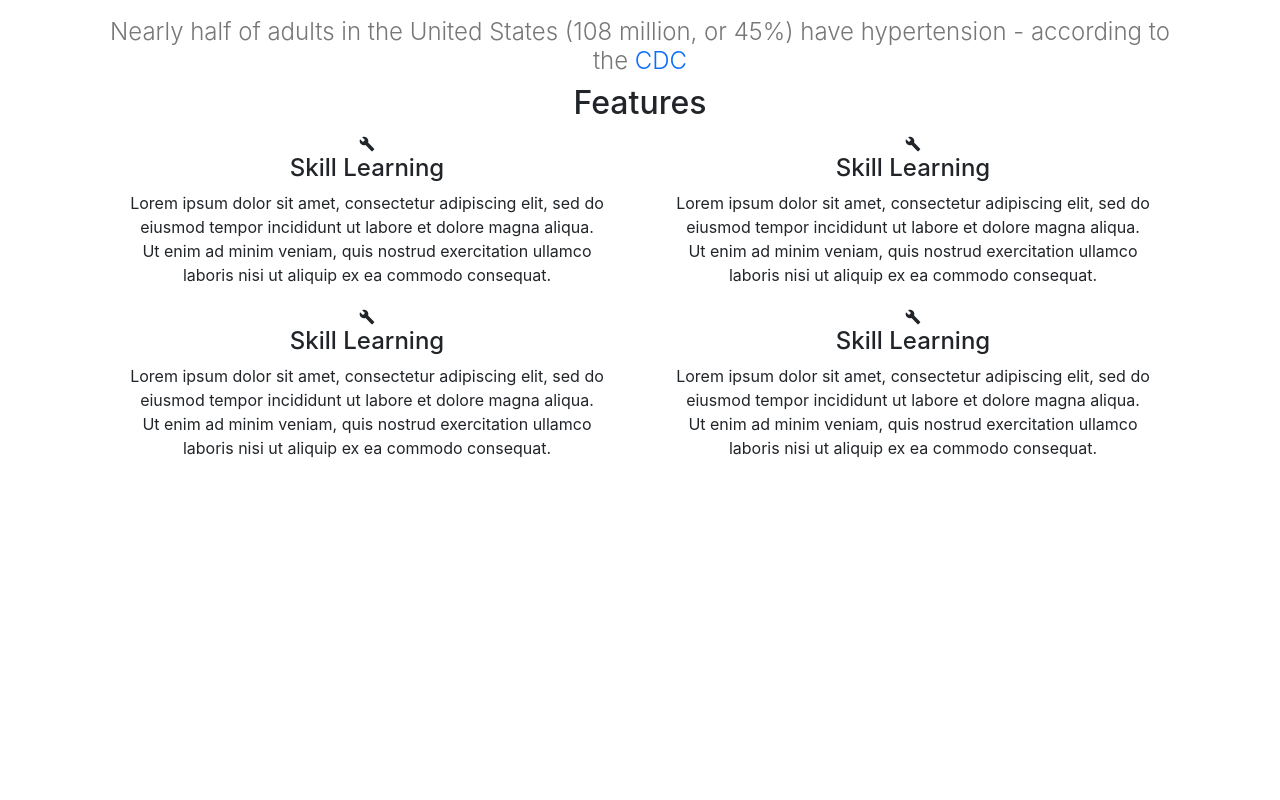
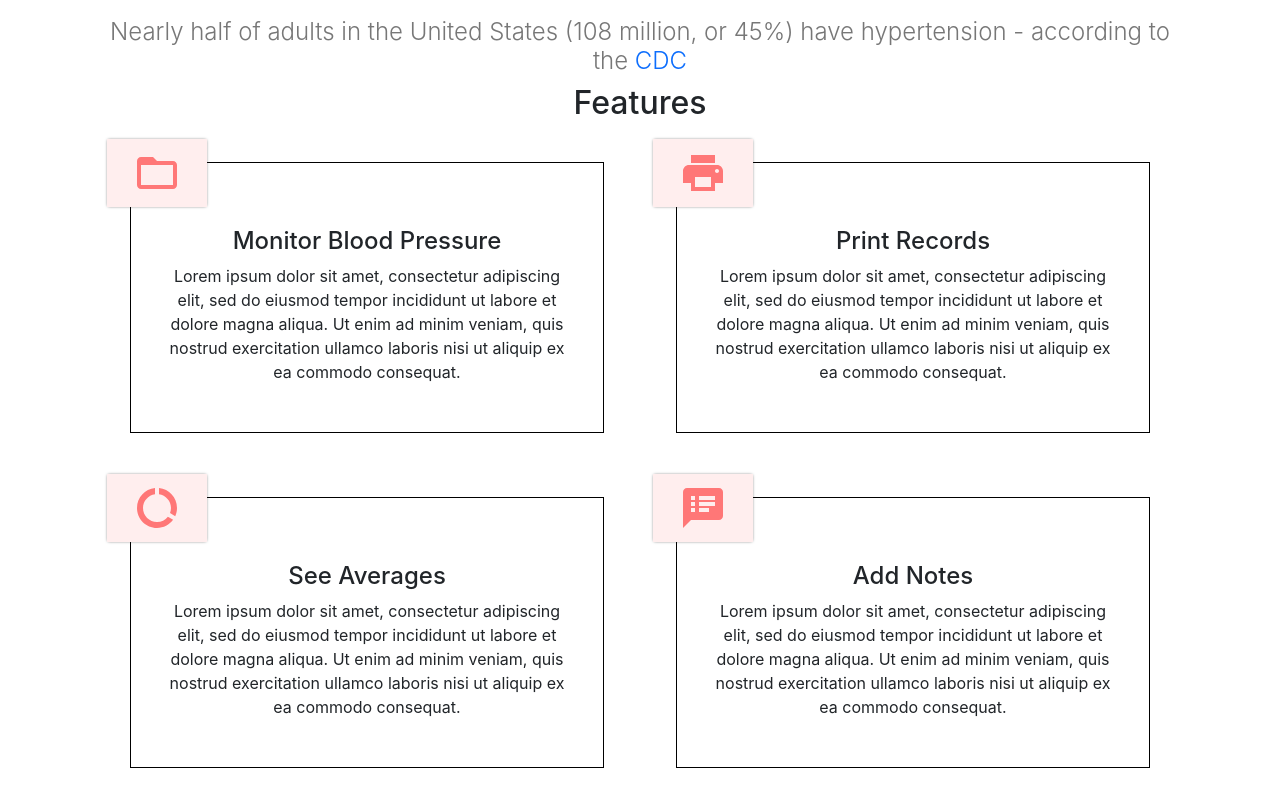
Before and after one commit to jgarcia4444/bpn-web-client, a React (Create React App) app: page / in a window 1280 px wide. Shown: the part 616-1416 px from the top of the page. Before the commit the page ends 1092 px from the top, so only its background shows below. Built offline with nearby package versions, Linux system fonts and the light colour scheme.

Commit message:
The icons for the feature components is now sized, positioned and styled to be in the top left corner of the feature container.

```diff
--- a/src/components/Home/Features/Feature/index.css
+++ b/src/components/Home/Features/Feature/index.css
@@ -0,0 +1,21 @@
+.icon-container {
+    width: 100px;
+    padding: 10px 0px;
+    /* border-radius: 10px; */
+    box-shadow: 0 0 3px -1px #333;
+    position: absolute;
+    top: 0;
+    left: 0;
+    margin-top: -24px;
+    margin-left: -24px;
+    background-color: #ffeeee;
+    color: #ff7777;
+}
+
+.feature-container {
+    border: 1px solid #000;
+    /* border-radius: 20px; */
+    margin: 2em 0;
+    padding: 4em 2em 2em 2em;
+    position: relative;
+}
--- a/src/components/Home/Features/Feature/index.js
+++ b/src/components/Home/Features/Feature/index.js
@@ -8,10 +8,14 @@ const Feature = ({featureDetails}) => {
     const {title, shortIntro, icon} = featureDetails
 
     return (
-        <Container className="feature-container">
-            {icon}
-            <Row><h4>{title}</h4></Row>
-            <Row><p>{shortIntro}</p></Row>
+        <Container>
+            <div className="feature-container">
+                <div className="icon-container">
+                    {icon}
+                </div>
+                <Row><h4>{title}</h4></Row>
+                <Row><p>{shortIntro}</p></Row>
+            </div>
         </Container>
     )
 }
--- a/src/components/Home/Features/index.js
+++ b/src/components/Home/Features/index.js
@@ -1,7 +1,7 @@
 
 import React, { Component } from 'react';
 import { Container, Row, Col } from 'react-bootstrap';
-import { MdBuild } from 'react-icons/md';
+import { MdFolderOpen, MdPrint, MdDataUsage, MdSpeakerNotes } from 'react-icons/md';
 
 import Feature from './Feature';
 
@@ -10,18 +10,35 @@ import './index.css';
 class Features extends Component {
 
     displayFeatures = () => {
-        const featureObject = {
-            title: "Skill Learning",
-            shortIntro: "Lorem ipsum dolor sit amet, consectetur adipiscing elit, sed do eiusmod tempor incididunt ut labore et dolore magna aliqua. Ut enim ad minim veniam, quis nostrud exercitation ullamco laboris nisi ut aliquip ex ea commodo consequat.",
-            icon: <MdBuild />
-        }
+        const featureObject = [
+            {
+                title: "Monitor Blood Pressure",
+                shortIntro: "Lorem ipsum dolor sit amet, consectetur adipiscing elit, sed do eiusmod tempor incididunt ut labore et dolore magna aliqua. Ut enim ad minim veniam, quis nostrud exercitation ullamco laboris nisi ut aliquip ex ea commodo consequat.",
+                icon: <MdFolderOpen size={48} />
+            },
+            {
+                title: "Print Records",
+                shortIntro: "Lorem ipsum dolor sit amet, consectetur adipiscing elit, sed do eiusmod tempor incididunt ut labore et dolore magna aliqua. Ut enim ad minim veniam, quis nostrud exercitation ullamco laboris nisi ut aliquip ex ea commodo consequat.",
+                icon: <MdPrint size={48} />
+            },
+            {
+                title: "See Averages",
+                shortIntro: "Lorem ipsum dolor sit amet, consectetur adipiscing elit, sed do eiusmod tempor incididunt ut labore et dolore magna aliqua. Ut enim ad minim veniam, quis nostrud exercitation ullamco laboris nisi ut aliquip ex ea commodo consequat.",
+                icon: <MdDataUsage size={48} />
+            },
+            {
+                title: "Add Notes",
+                shortIntro: "Lorem ipsum dolor sit amet, consectetur adipiscing elit, sed do eiusmod tempor incididunt ut labore et dolore magna aliqua. Ut enim ad minim veniam, quis nostrud exercitation ullamco laboris nisi ut aliquip ex ea commodo consequat.",
+                icon: <MdSpeakerNotes size={48} />
+            }
+        ]
 
         return (
             <Row>
                 { Array(4).fill(0).map((_, i) => {
                     return (
-                        <Col sm={6}>
-                            <Feature featureDetails={featureObject} />
+                        <Col key={i} sm={6}>
+                            <Feature featureDetails={featureObject[i]} />
                         </Col>
                         )
                 })}
@@ -35,8 +52,8 @@ class Features extends Component {
     render() {
 
         return (
-            <Container className="feature-container">
-                <h2 className="feature-title">Features</h2>
+            <Container className="features-container">
+                <h2 className="features-title">Features</h2>
                 {this.displayFeatures()}
             </Container>
         )
```
